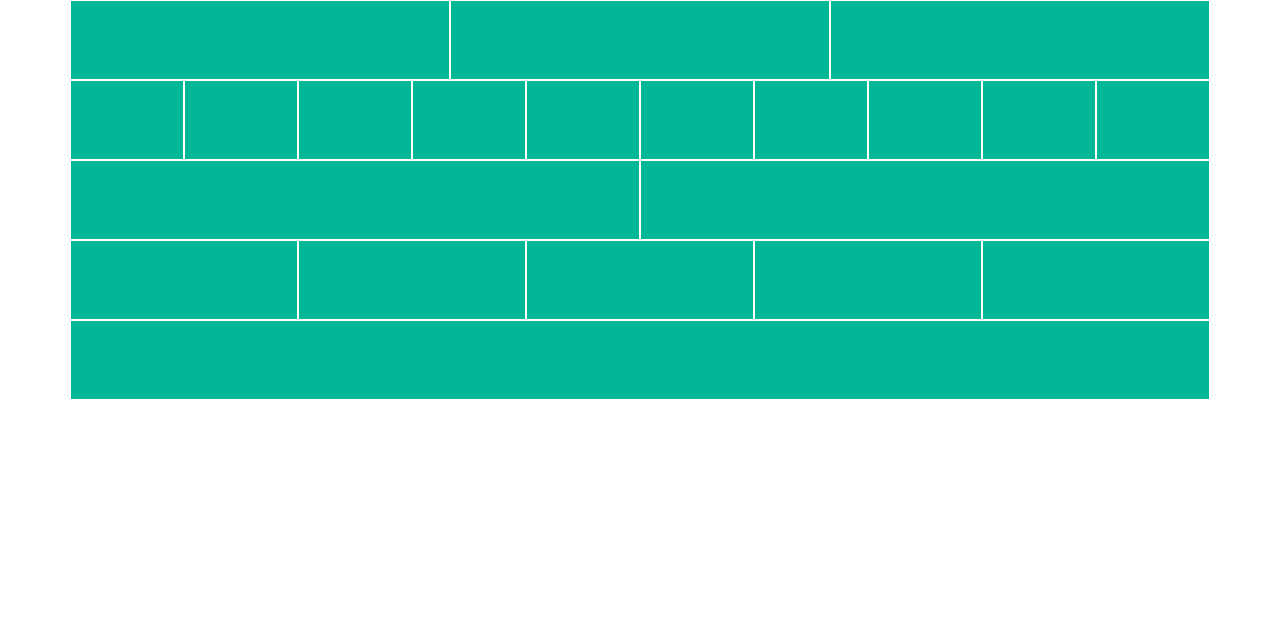
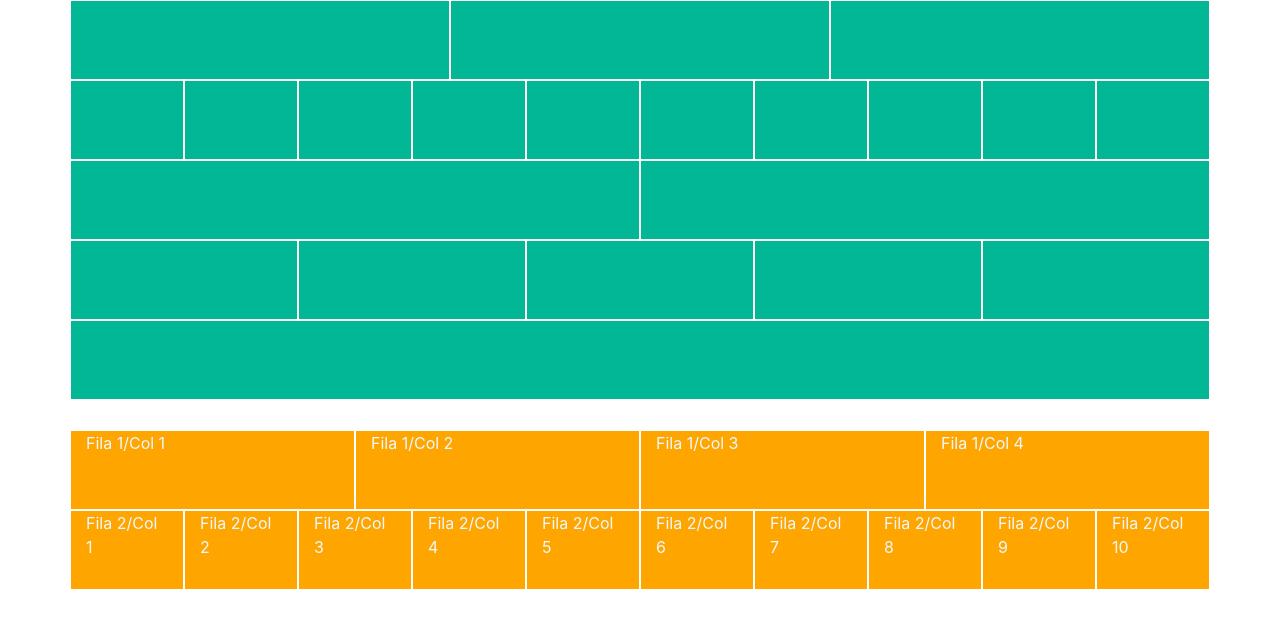
Before and after one commit to MadDog-420/CV, a plain HTML site: page index2.html in a window 1280 px wide. Drawn offline with nearby package versions, Linux system fonts and the light colour scheme.

Commit message:
BootsColUp

```diff
--- a/index2.html
+++ b/index2.html
@@ -12,10 +12,13 @@
   </head>
   <body>
       <style>
+          .container:nth-of-type(1) .row>div{
+              background: #01B795;
+          }
           .row>div{
-              height: 80px;
+            height: 80px;
               color: aliceblue;
-              background: #01B795;
+              background: orange;
               border: 1px solid #fff;
           }
       </style>
@@ -52,6 +55,26 @@
             <div class="col"></div>
         </div>
     </div>
+    <div class="container" style="margin-top: 30px;">
+        <div class="row">
+            <div class="col">Fila 1/Col 1</div>
+            <div class="col">Fila 1/Col 2</div>
+            <div class="col">Fila 1/Col 3</div>
+            <div class="col">Fila 1/Col 4</div>
+        </div>
+        <div class="row">
+            <div class="col-6 col-md">Fila 2/Col 1</div>
+            <div class="col-6 col-md">Fila 2/Col 2</div>
+            <div class="col-6 col-md">Fila 2/Col 3</div>
+            <div class="col-6 col-md">Fila 2/Col 4</div>
+            <div class="col-6 col-md">Fila 2/Col 5</div>
+            <div class="col-6 col-md">Fila 2/Col 6</div>
+            <div class="col-6 col-md">Fila 2/Col 7</div>
+            <div class="col-6 col-md">Fila 2/Col 8</div>
+            <div class="col-6 col-md">Fila 2/Col 9</div>
+            <div class="col-6 col-md">Fila 2/Col 10</div>
+        </div>
+    </div>
     <!-- Optional JavaScript -->
     <!-- jQuery first, then Popper.js, then Bootstrap JS -->
     <script src="https://code.jquery.com/jquery-3.5.1.slim.min.js" integrity="sha384-DfXdz2htPH0lsSSs5nCTpuj/zy4C+OGpamoFVy38MVBnE+IbbVYUew+OrCXaRkfj" crossorigin="anonymous"></script>
```
